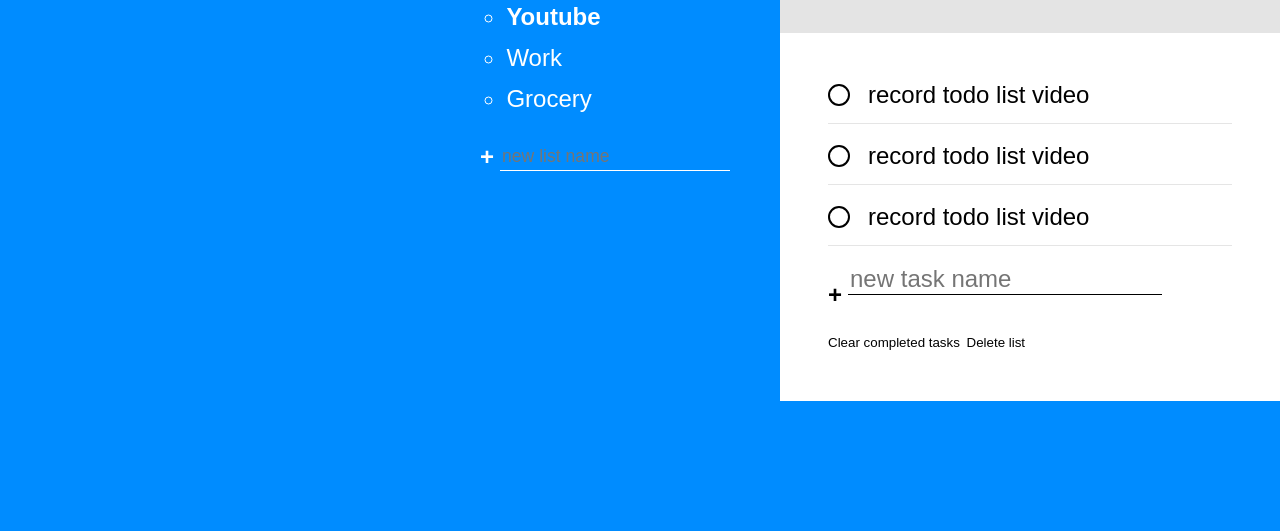
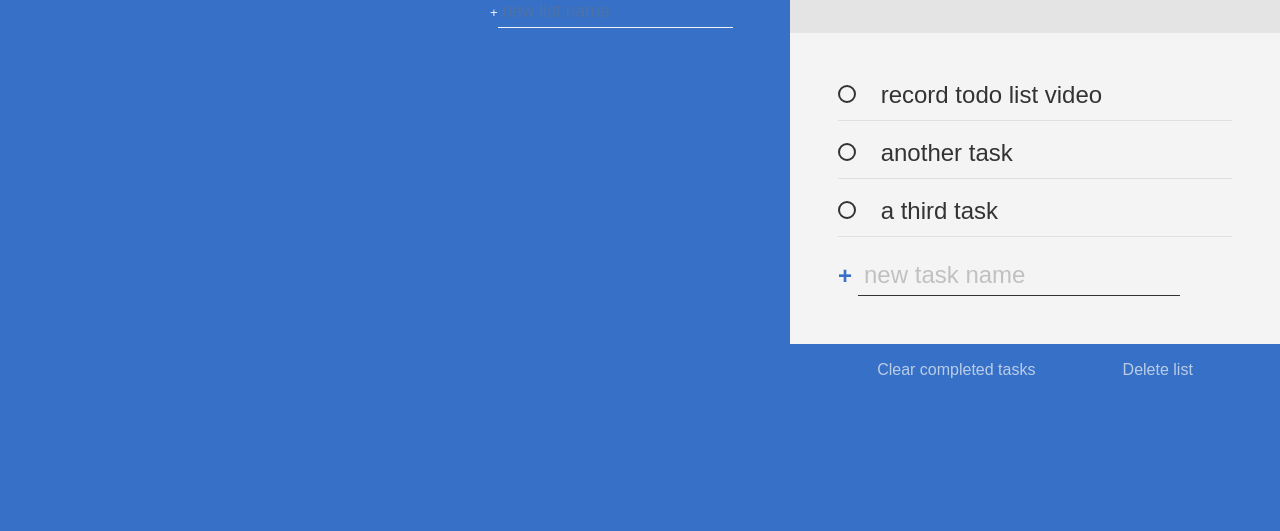
Before and after one commit to ErinFleming123/lastToDoList, a plain HTML site: page index.html in a window 1280 px wide. Shown: the part 269-800 px from the top of the page. Drawn offline with Linux system fonts and the light colour scheme; a web font is replaced by a local one.

Commit message:
seventh commit

```diff
--- a/index.html
+++ b/index.html
@@ -3,28 +3,24 @@
 <head>
   <meta charset="UTF-8">
   <meta name="viewport" content="width=device-width, initial-scale=1.0">
+  <meta http-equiv="X-UA-Compatible" content="ie=edge"/>
   <title>The Last ToDo List</title>
   <link href="https://fonts.googlelapis.com/css? family=Work+Sans:300,400,700.900&display=swap" rel="stylesheet"/>
   <link rel="stylesheet" href="lastToDo.css"/>
+  <script defer src="script.js"></script>
 </head>
 <body>
-  <h1 class="title">Stuff I need to do</h1>
+  <h1 class="title">I Won't Give Up</h1>
   <div class="all-tasks">
     <h2 class="task-list-title">My Lists</h2>
-    <ul class="task-list">
-      <li class="active-list">Youtube</li>
+    <ul class="task-list" data-lists>
+      <!--<li class="list-name active-list">Youtube</li>
       <li class="list-name">Work</li>
-      <li class="list-name">Grocery</li>
+      <li class="list-name">Grocery</li>-->
     </ul>
-    <form action="">
-      <input
-        type="text"
-        class="new list"
-        placeholder="new list name"
-        area-label="new list name"
-        />
-        <button class="btn create"
-        aria-label="create new list">+</button>
+    <form action="" data-new-list-form>
+      <input type="text" class="new list" data-new-list-input placeholder="new list name" aria-label="new list name"/>
+        <button class="btn list" aria-label="create new list">+</button>
     </form>
   </div>
 
@@ -34,7 +30,7 @@
       <p class="task-count">3 tasks remaining</p>
     </div>
     <div class="todo-body">
-      <div class="tasks"></div>
+      <div class="tasks">
         <div class="task">
           <input type="checkbox" id="task-1"/>
           <label for ="task-1">
@@ -42,12 +38,13 @@
           record todo list video
           </label>
         </div>
+
         <!--close of task 1-->
         <div class="task">
           <input type="checkbox" id="task-2"/>
           <label for ="task-2">
           <span class="custom-checkbox"></span>
-          record todo list video
+          another task
           </label>
         </div>
         <!--close of task 2-->
@@ -55,9 +52,10 @@
           <input type="checkbox" id="task-3"/>
           <label for ="task-3">
           <span class="custom-checkbox"></span>
-          record todo list video
+          a third task
           </label>
         </div>
+      </div>
         <!--close of task 3-->
       <div class="new-task-creator">
         <form action="">
@@ -65,7 +63,7 @@
             type="text"
             class="new task"
             placeholder="new task name"
-            area-label="new task name"
+            aria-label="new task name"
             />
             <button class="btn create"
             aria-label="create new task">+</button>
@@ -78,5 +76,7 @@
       </div>
     </div>
   </div>
+</div>
+
 </body>
 </html>
--- a/lastToDo.css
+++ b/lastToDo.css
@@ -1,16 +1,27 @@
+:root {
+  --clr-primary: rgb(54, 112, 199);
+  --clr-light: #f4f4f4;
+  --clr-dark: #333;
+  --clear-warning: rgb(999, 36, 36);
+}
+
+*,
+*::before,
+*::after {
+  font-family: inherit;
+  box-sizing: border-box;
+}
+
 body {
   margin: 0;
   font-family: "Work Sans", sans-serif;
   font-weight: 300;
   font-size: 1.5rem;
-  background-color: #008cff;
-  color: white;
+  background-color: var(--clr-primary);
+  color: var(--clr-light);
 
   display: grid;
-  grid:
-    "header header header header" auto
-    "..... lists active....." auto/
-    1fr minmax(100px, 300px) minmax(250px, 500px);
+  grid: "header header header header" auto "..... lists active....." auto/1fr minmax(100px, 300px) 1fr;(250px, 500px);
   }
 
   .title {
@@ -28,17 +39,20 @@ body {
   }
 
   .task-list {
+    font-size: 1.2rem;
     line-height: 1.7;
     list-style: circle;
     padding-left: 1.1em;
   }
+
+
 
   .list-name {
     cursor: pointer;
   }
 
   .list-name:hover {
-    opacity: .7;
+    opacity: 0.7;
   }
 
   form {
@@ -58,12 +72,23 @@ body {
     font-size: 1.5rem;
     font-weight: 900;
     margin-right: 0.25em;
-    transition: opacity 150ms ease-in;
+    transition: opacity 250ms ease-in;
   }
 
-  .btn.list:hover {
+  .btn.create:hover {
     opacity: 0.7;
   }
+
+  .btn.delete {
+    opacity: 0.7;
+    font-size: 1rem;
+    transition: color 200ms;
+  }
+  .btn.delete:hover {
+    color: var(--clr-warning);
+  }
+
+
 
   .new {
     background: transparent;
@@ -72,20 +97,46 @@ body {
     border-bottom: 1px solid currentColor;
     font-size: inherit;
     outline: none;
-
-    transition: border-bottom 250ms ease-in;
+    padding: 0.25em;
+    transition: border-bottom 150ms ease-in;
     order: 2;
   }
+  .new::-webkit-input-placeholder {
+    opacity: 0.4;
+  }
+
+  .new::-ms-input-placeholder {
+    opacity: 0.4;
+  }
+  .new::placeholder {
+    opacity: 0.4;
+  }
+
+
 
 .new:focus {
   border-bottom-width: 3px;
 }
-  .new:focus::placeholder {
-    opacity: 0.2;
+
+.new:focus::-webkit-input-placeholder {
+  opacity: 0.15;
 }
 
+.new:focus:-ms-input-placeholder {
+  opacity: 0.15;
+}
+.new:focus::-ms-input-placeholder {
+  opacity: 0.15;
+}
+.new:focus::placeholder {
+  opacity: 0.15;
+}
 .new.list {
   font-size: 1.1rem;
+}
+
+  .new.task {
+    margin-bottom: 0;
   }
 
   .active-list {
@@ -95,8 +146,8 @@ body {
   .todo-list {
     --spacer: 2em;
     grid-area: active;
-    background: white;
-    color: black;
+    background: var(--clr-light);
+    color: var(--clr-dark);
 
   }
 
@@ -111,6 +162,7 @@ body {
   .list-title {
     margin: 0 1em 0 0;
 
+
   }
 
   .task-count {
@@ -120,6 +172,12 @@ body {
 
   .todo-body {
     padding: var(--spacer);
+    position: relative;
+
+  }
+
+  .new-task-creator .create {
+      color: var(--clr-primary);
   }
 
   [type="checkbox"] {
@@ -128,11 +186,9 @@ body {
   }
 
   .task label {
-    display: inline-flex;
+    display: flex-inline;
     align-items: center;
     position: relative;
-
-
   }
 
   .task {
@@ -151,27 +207,31 @@ body {
     opacity: .1;
   }
   .custom-checkbox {
-    --size: .75em;
+    --size: 0.75em;
     display: inline-block;
     width: var(--size);
     height: var(--size);
     margin-right: var(--size);
     cursor: pointer;
     border: 2px solid currentColor;
-    border-radius: 50%;
+    Border-radius: 50%;
+    --webkit-transform: scale(1);
             transform: scale(1);
-    transition: transform 200ms ease-in-out;
+    transition: -webkit-transform 300ms ease-in-out;
+    transition: transform 300ms ease-in-out;
+    transition: transform 300ms ease-in-out, -webkit-transform 300ms ease-in-out;
   }
 
   .task:hover .custom-checkbox,
   [type="checkbox"]:focus + label .custom-checkbox {
+    --webkit-transform: scale(1.2);
              transform: scale(1.2);
-    color: blue;
+    color: var(--clr-primary);
   }
 
   [type="checkbox"]:checked + label .custom-checkbox {
-    background: blue;
-    border-color: blue;
+    background: var(--clr-primary);
+    border-color: var(--clr-primary);
     box-shadow: inset 0 0 0px 2px white;
   }
 
@@ -188,12 +248,30 @@ body {
     top: 50%;
     height: 3px;
     background: currentColor;
+    -webkit-transform: scaleX(0);
             transform: scaleX(0);
+    -webkit-transform-origin: right;
             transform-origin: right;
+    transition: -webkit-transform 150ms ease-in-out;
     transition: transform 150ms ease-in-out;
+    transition: transform 150ms ease-in-out, -webkit-transform 150ms ease-in-out;
+
   }
 
   [type="checkbox"]:checked + label::after {
+    -webkit-transform: scaleX(1);
             transform: scaleX(1);
+    -webkit-transform-origin: left;
             transform-origin: left;
   }
+
+  .delete-stuff {
+    display: flex;
+    justify-content: space-evenly;
+    position: absolute;
+    width: 100%;
+    left: 0;
+    bottom: -35px;
+    color: var(--clr-light);
+
+  }
--- /dev/null
+++ b/script.js
@@ -0,0 +1,40 @@
+const listsContainer = document.querySelector('[data-lists]')
+const newListForm = document.querySelector('[data-new-list-form]')
+const newListInput = document.querySelector('[data-new-list-input]')
+
+const LOCAL_STORAGE_LIST_KEY = 'task.lists'
+let lists = []
+
+newListForm.addEventListener('submit', e => {
+  e.preventDefault()
+  const listName = newListInput.value
+  if (listName == null || listName === '') return
+  const list = createList(listName)
+  newListInput.value = null;
+  lists.push(list)
+  render()
+})
+
+function createList(name) {
+  return { id: Date.now().toString(), name: name, tasks: []}
+}
+
+function render() {
+
+  clearElement(listsContainer)
+  lists.forEach(list => {
+    const listElement = document.createElement('li')
+    listElement.dataset.listId = list.id
+    listElement.classList.add("list-name")
+    listElement.innerText = list.name
+    listsContainer.appendChild(listElement)
+  })
+}
+
+function clearElement(element) {
+  while (element.firstChild) {
+    element.removeChild(element.firstChild);
+  }
+}
+
+render();
```
Also changed, not shown: lastToDo.js (deleted). Lines whose indentation alone changed are shown as unchanged.
